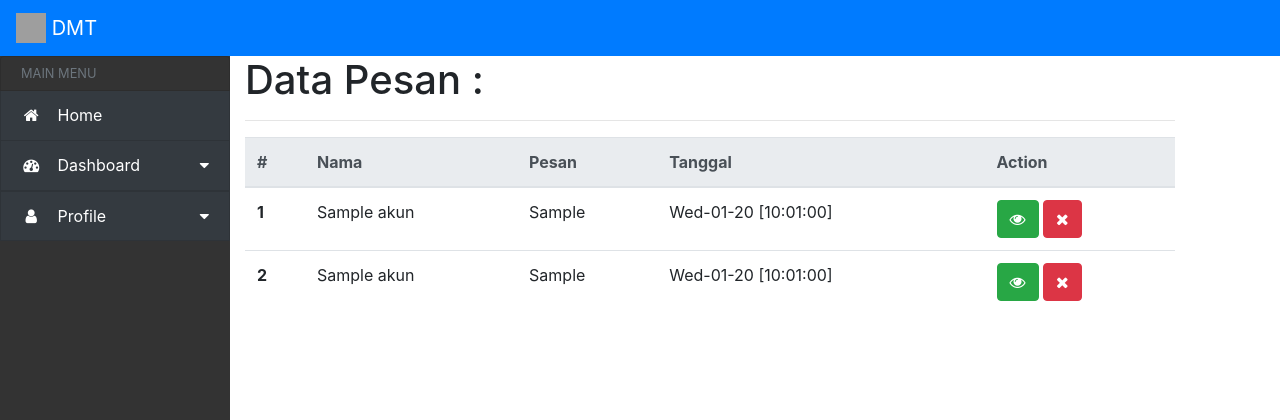
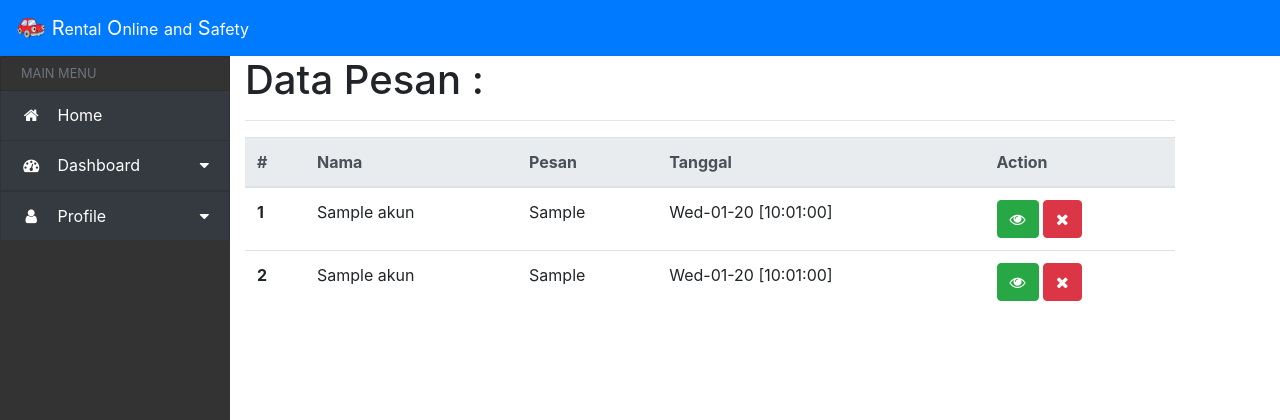
Before and after one commit to EndyPratama/Aplikasi-Rental-Online, a CodeIgniter app: page /fp_uts_framework/index.php/pesan/index in a window 1280 px wide. Shown: the top 420 px of the page. Run offline with CodeIgniter, Linux system fonts and the light colour scheme; tables that the repository leaves empty or names only in its code hold one stand-in row (values such as "Sample post"); some libraries are stand-ins or nearby versions; grey boxes are pictures that could not be loaded.

Commit message:
pergantian nama dan logo

```diff
--- a/application/views/admin/layout/header.php
+++ b/application/views/admin/layout/header.php
@@ -9,6 +9,8 @@
     <link rel="stylesheet" href="<?php echo base_url('vendor/public/css/sidebar.css') ?>">
     <link rel="stylesheet" href="<?php echo base_url('vendor/public/css/') . $css ?>">
     <link rel="stylesheet" href="https://maxcdn.bootstrapcdn.com/font-awesome/4.5.0/css/font-awesome.min.css" />
+    <!-- <script src="http://code.highcharts.com/highcharts.js"></script> -->
+    <script src="<?php echo base_url('vendor/public/assets/Chart.js') ?>"></script>
     <title><?= $title; ?></title>
 </head>
 
@@ -19,8 +21,8 @@
             <span class="navbar-toggler-icon"></span>
         </button>
         <a class="navbar-brand" href="#">
-            <img src="https://v4-alpha.getbootstrap.com/assets/brand/bootstrap-solid.svg" width="30" height="30" class="d-inline-block align-top" alt="">
-            <span class="menu-collapsed">DMT</span>
+            <img src="<?php echo base_url('vendor/public/img/logo.png') ?>" width="30" height="30" class="d-inline-block align-top" alt="" loading="lazy">
+            R<small>ental</small> O<small>nline</small> <small>and</small> S<small>afety</small>
         </a>
         <div class="collapse navbar-collapse" id="navbarNavDropdown">
             <ul class="navbar-nav">
```
